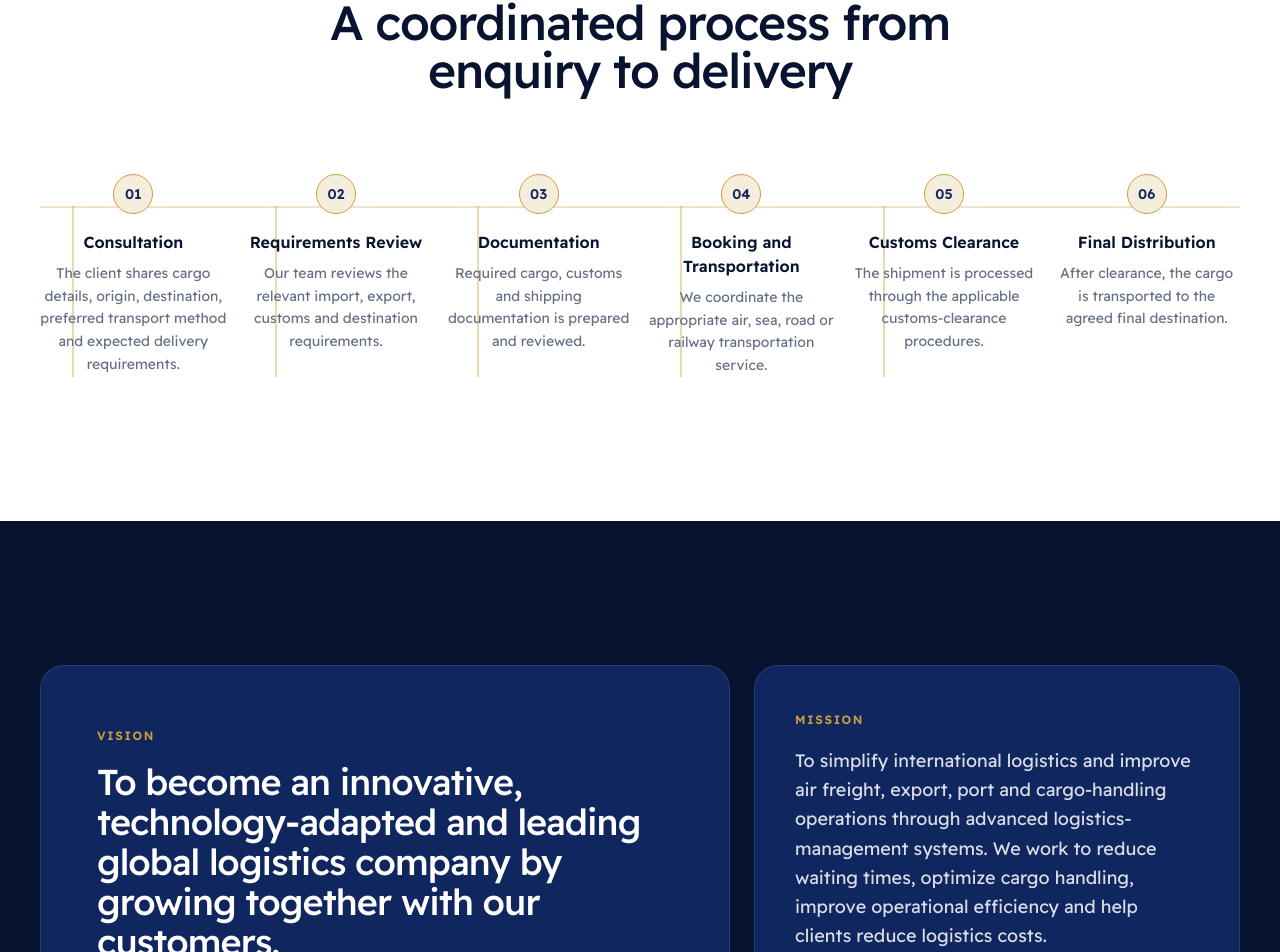
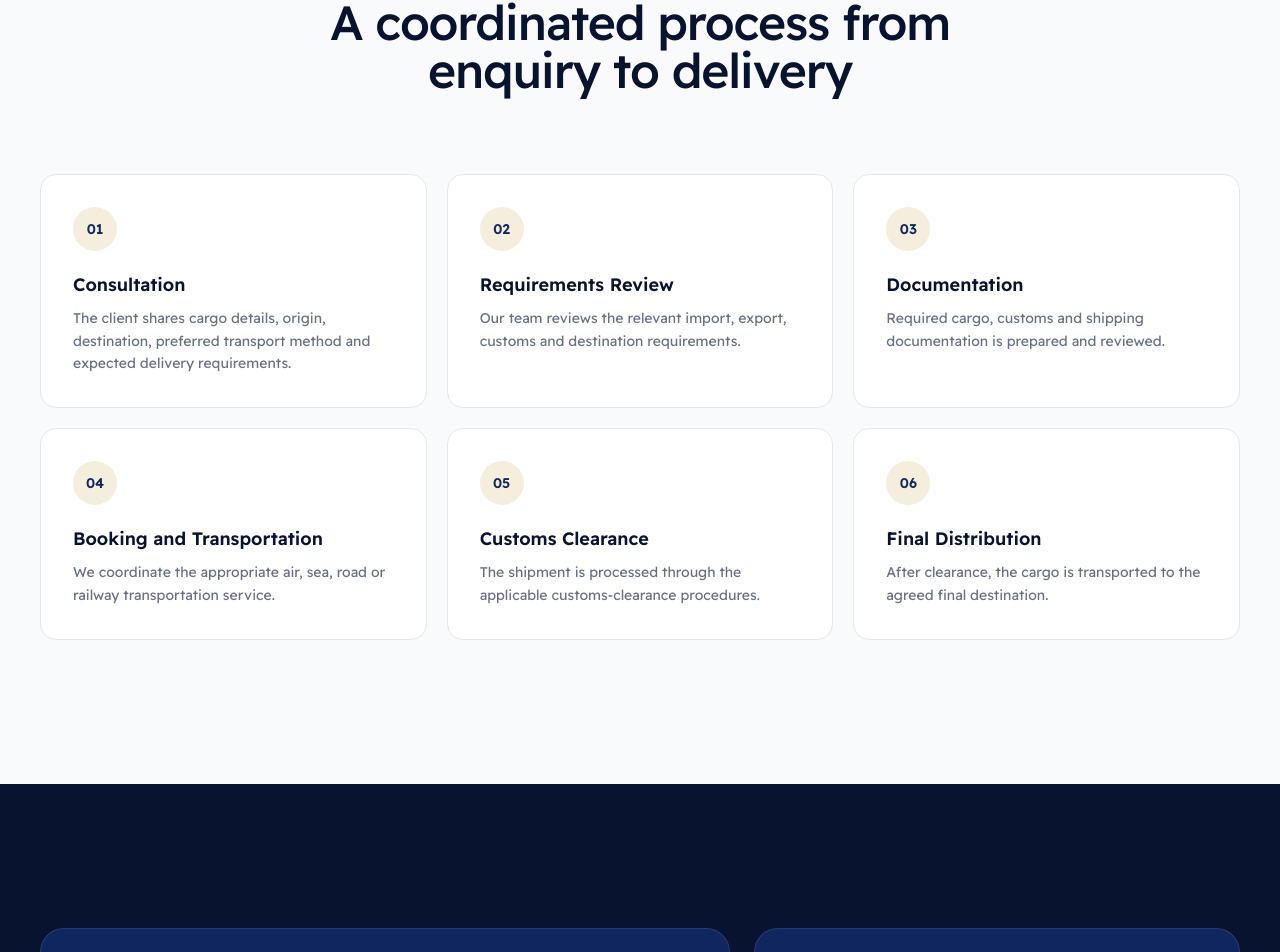
Before and after one commit to africanuspanga/EDN-Crystals, a Next.js app: page / in a window 1280 px wide. Shown: the part 6406-7358 px from the top of the page. Built offline with nearby package versions, Linux system fonts and the light colour scheme.

Commit message:
Clean up How It Works section into numbered card grid

```diff
--- a/components/home/logistics-process.tsx
+++ b/components/home/logistics-process.tsx
@@ -1,7 +1,7 @@
 "use client";
 
+import { motion } from "framer-motion";
 import { SectionHeading } from "@/components/shared/section-heading";
-import { TimelineStep } from "@/components/shared/timeline-step";
 
 const steps = [
   {
@@ -44,7 +44,7 @@ const steps = [
 
 export function LogisticsProcess() {
   return (
-    <section className="bg-white py-20 sm:py-28 lg:py-36">
+    <section className="bg-[#f8fafc] py-20 sm:py-28 lg:py-36">
       <div className="mx-auto max-w-[1440px] px-4 sm:px-6 lg:px-10">
         <SectionHeading
           eyebrow="How It Works"
@@ -53,32 +53,26 @@ export function LogisticsProcess() {
           className="mx-auto mb-14 max-w-3xl lg:mb-20"
         />
 
-        {/* Desktop horizontal timeline */}
-        <div className="relative hidden lg:block">
-          <div className="absolute left-0 right-0 top-8 h-[2px] bg-[#ce9f3d]/30" />
-          <div className="relative grid grid-cols-6 gap-4">
-            {steps.map((step, index) => (
-              <TimelineStep
-                key={step.number}
-                number={step.number}
-                title={step.title}
-                description={step.description}
-                isLast={index === steps.length - 1}
-              />
-            ))}
-          </div>
-        </div>
-
-        {/* Mobile vertical timeline */}
-        <div className="space-y-8 lg:hidden">
+        <div className="grid gap-5 sm:grid-cols-2 lg:grid-cols-3">
           {steps.map((step, index) => (
-            <TimelineStep
+            <motion.div
               key={step.number}
-              number={step.number}
-              title={step.title}
-              description={step.description}
-              isLast={index === steps.length - 1}
-            />
+              initial={{ opacity: 0, y: 20 }}
+              whileInView={{ opacity: 1, y: 0 }}
+              viewport={{ once: true, margin: "-60px" }}
+              transition={{ duration: 0.4, delay: index * 0.06 }}
+              className="rounded-2xl border border-[#e5e7eb] bg-white p-6 transition-shadow duration-300 hover:shadow-md sm:p-8"
+            >
+              <span className="flex h-11 w-11 items-center justify-center rounded-full bg-[#f6eedc] text-sm font-semibold text-[#10265f]">
+                {step.number}
+              </span>
+              <h3 className="mt-5 text-lg font-semibold text-[#07132f]">
+                {step.title}
+              </h3>
+              <p className="mt-2 text-sm leading-relaxed text-[#667085]">
+                {step.description}
+              </p>
+            </motion.div>
           ))}
         </div>
       </div>
```
